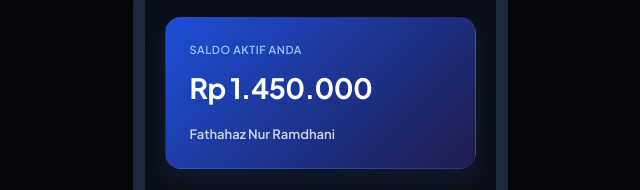
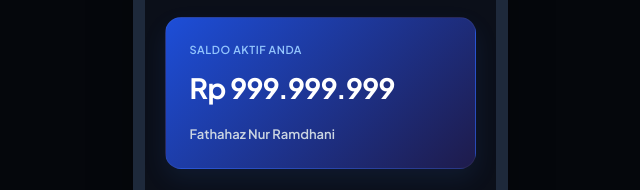
Before and after one commit to hzxprostudio/DemoAndTamplateHZX, a plain HTML site: page hzx-pay-app/index.html in a window 1280 px wide. Shown: the part 123-313 px from the top of the page, 320-960 px from the left. Drawn offline with nearby package versions, Linux system fonts and the light colour scheme.

Commit message:
Update index.html

```diff
--- a/hzx-pay-app/index.html
+++ b/hzx-pay-app/index.html
@@ -31,7 +31,7 @@
                 <!-- Balance Details Card -->
                 <div class="balance-card">
                     <span class="card-label">Saldo Aktif Anda</span>
-                    <h2 class="balance-amount" id="home-balance">Rp 1.450.000</h2>
+                    <h2 class="balance-amount" id="home-balance">Rp 999.999.999</h2>
                     <span class="card-user">Fathahaz Nur Ramdhani</span>
                 </div>
 
```
